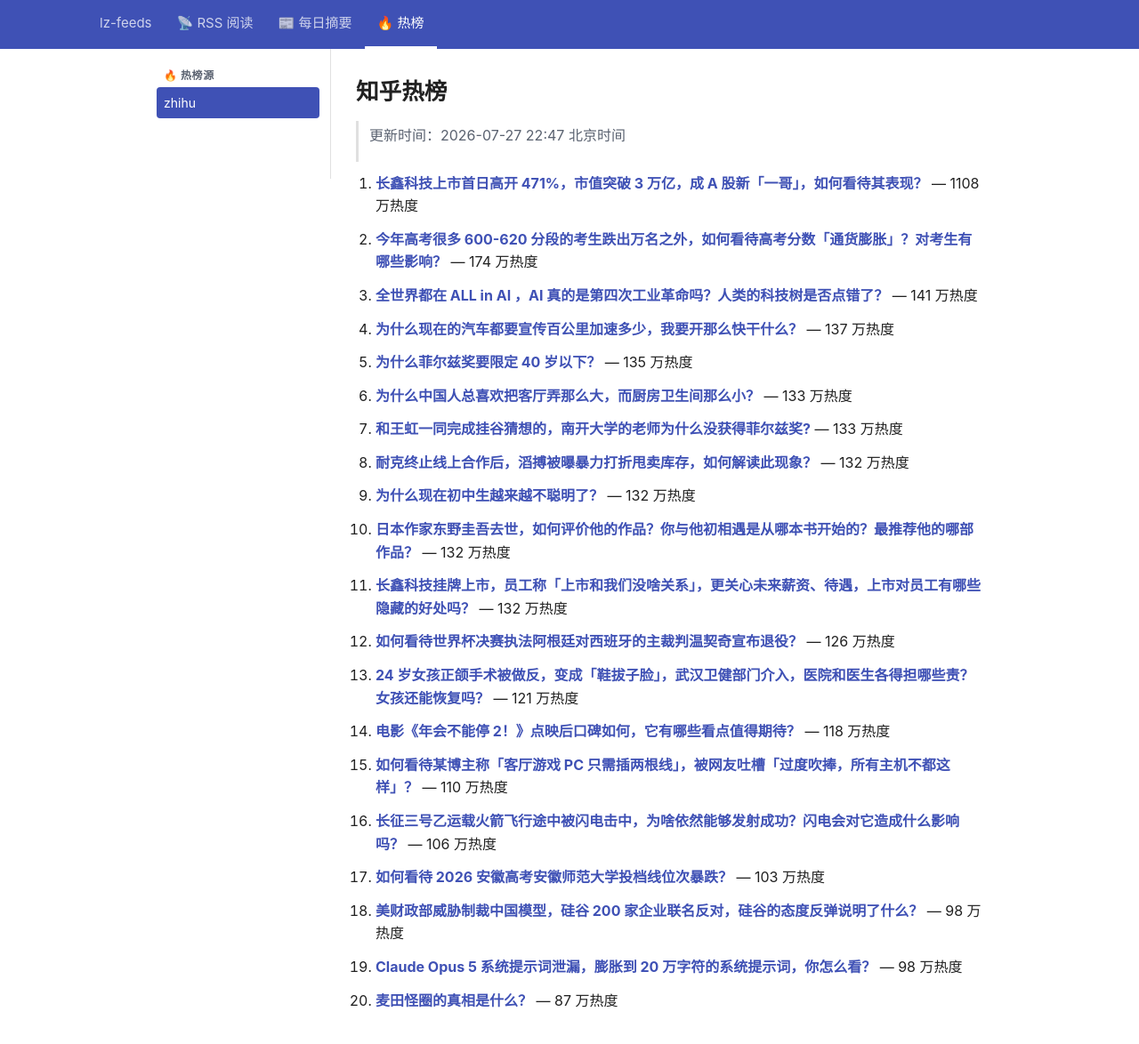
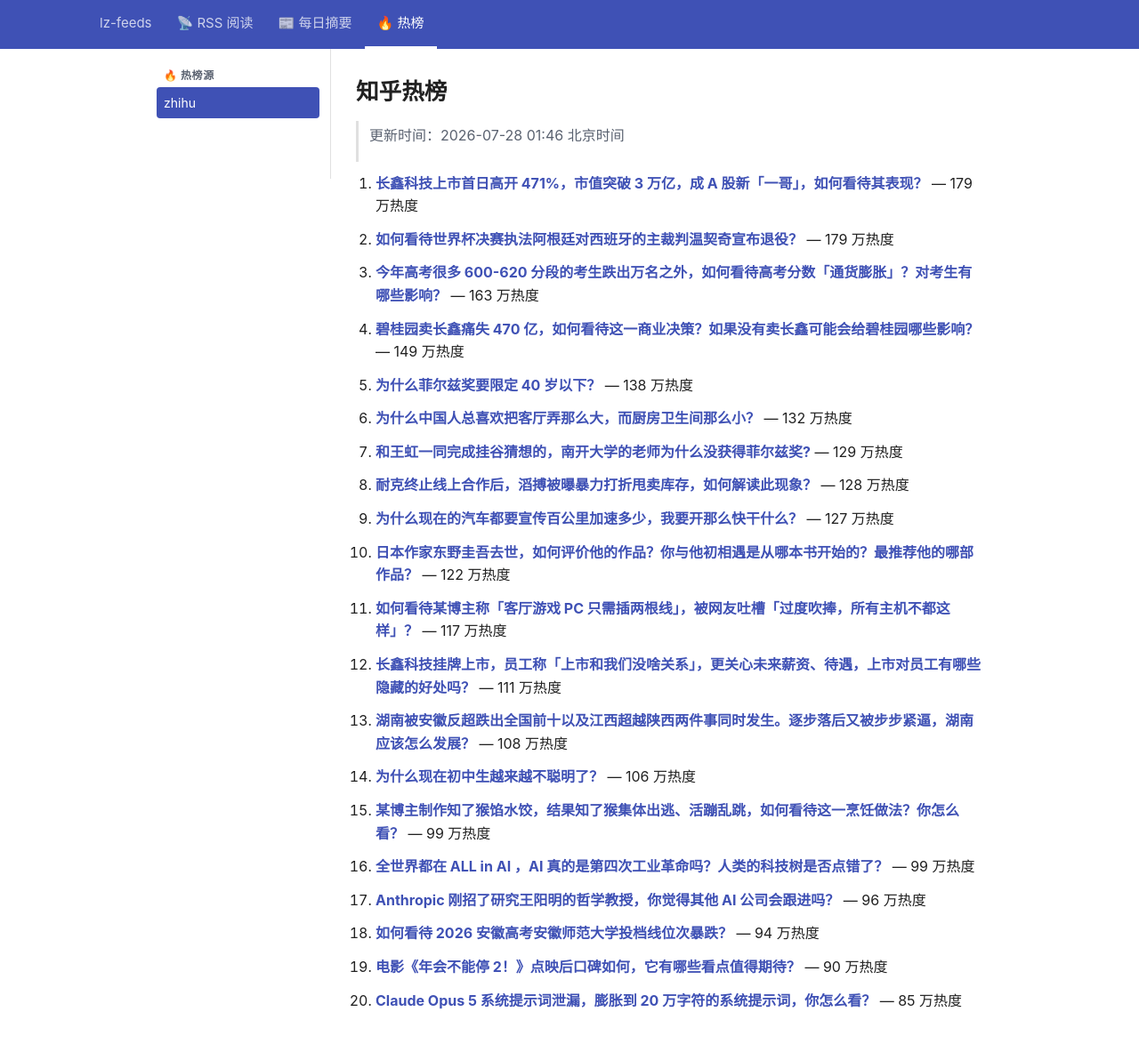
Before and after one commit to lizhang0101/lz-feeds, a Jekyll site: the page built from _hotlist/zhihu.md, in a window 1280 px wide and 1202 px high. Shown: the top 1174 px of the window at 89% size. Built offline with Jekyll 4.4.1, drawn with Linux system fonts in a browser that asks for light colours.

Commit message:
hotlist: 2026-07-27T17:46Z

```diff
--- a/_hotlist/zhihu.md
+++ b/_hotlist/zhihu.md
@@ -1,48 +1,48 @@
 ---
-updated: 2026-07-27 22:47 北京时间
+updated: 2026-07-28 01:46 北京时间
 count: 20
 ---
 
 # 知乎热榜
 
-> 更新时间：2026-07-27 22:47 北京时间
+> 更新时间：2026-07-28 01:46 北京时间
 
-1. **[长鑫科技上市首日高开 471%，市值突破 3 万亿，成 A 股新「一哥」，如何看待其表现？](https://www.zhihu.com/question/2065005981617107684)** — 1108 万热度
+1. **[长鑫科技上市首日高开 471%，市值突破 3 万亿，成 A 股新「一哥」，如何看待其表现？](https://www.zhihu.com/question/2065005981617107684)** — 179 万热度
 
-2. **[今年高考很多 600-620 分段的考生跌出万名之外，如何看待高考分数「通货膨胀」？对考生有哪些影响？](https://www.zhihu.com/question/2065009083904742875)** — 174 万热度
+2. **[如何看待世界杯决赛执法阿根廷对西班牙的主裁判温契奇宣布退役？](https://www.zhihu.com/question/2065059989778076694)** — 179 万热度
 
-3. **[全世界都在 ALL in AI ，AI 真的是第四次工业革命吗？人类的科技树是否点错了？](https://www.zhihu.com/question/2052464126996353859)** — 141 万热度
+3. **[今年高考很多 600-620 分段的考生跌出万名之外，如何看待高考分数「通货膨胀」？对考生有哪些影响？](https://www.zhihu.com/question/2065009083904742875)** — 163 万热度
 
-4. **[为什么现在的汽车都要宣传百公里加速多少，我要开那么快干什么？](https://www.zhihu.com/question/2024602270579323820)** — 137 万热度
+4. **[碧桂园卖长鑫痛失 470 亿，如何看待这一商业决策？如果没有卖长鑫可能会给碧桂园哪些影响？](https://www.zhihu.com/question/2065124091686646367)** — 149 万热度
 
-5. **[为什么菲尔兹奖要限定 40 岁以下？](https://www.zhihu.com/question/2063877643347481540)** — 135 万热度
+5. **[为什么菲尔兹奖要限定 40 岁以下？](https://www.zhihu.com/question/2063877643347481540)** — 138 万热度
 
-6. **[为什么中国人总喜欢把客厅弄那么大，而厨房卫生间那么小？](https://www.zhihu.com/question/1997358863511470900)** — 133 万热度
+6. **[为什么中国人总喜欢把客厅弄那么大，而厨房卫生间那么小？](https://www.zhihu.com/question/1997358863511470900)** — 132 万热度
 
-7. **[和王虹一同完成挂谷猜想的，南开大学的老师为什么没获得菲尔兹奖?](https://www.zhihu.com/question/2064156513028117185)** — 133 万热度
+7. **[和王虹一同完成挂谷猜想的，南开大学的老师为什么没获得菲尔兹奖?](https://www.zhihu.com/question/2064156513028117185)** — 129 万热度
 
-8. **[耐克终止线上合作后，滔搏被曝暴力打折甩卖库存，如何解读此现象？](https://www.zhihu.com/question/2064176396658807069)** — 132 万热度
+8. **[耐克终止线上合作后，滔搏被曝暴力打折甩卖库存，如何解读此现象？](https://www.zhihu.com/question/2064176396658807069)** — 128 万热度
 
-9. **[为什么现在初中生越来越不聪明了？](https://www.zhihu.com/question/2064669154007947156)** — 132 万热度
+9. **[为什么现在的汽车都要宣传百公里加速多少，我要开那么快干什么？](https://www.zhihu.com/question/2024602270579323820)** — 127 万热度
 
-10. **[日本作家东野圭吾去世，如何评价他的作品？你与他初相遇是从哪本书开始的？最推荐他的哪部作品？](https://www.zhihu.com/question/2065093746111112018)** — 132 万热度
+10. **[日本作家东野圭吾去世，如何评价他的作品？你与他初相遇是从哪本书开始的？最推荐他的哪部作品？](https://www.zhihu.com/question/2065093746111112018)** — 122 万热度
 
-11. **[长鑫科技挂牌上市，员工称「上市和我们没啥关系」，更关心未来薪资、待遇，上市对员工有哪些隐藏的好处吗？](https://www.zhihu.com/question/2064980903453881609)** — 132 万热度
+11. **[如何看待某博主称「客厅游戏 PC 只需插两根线」，被网友吐槽「过度吹捧，所有主机不都这样」？](https://www.zhihu.com/question/2064715385044199014)** — 117 万热度
 
-12. **[如何看待世界杯决赛执法阿根廷对西班牙的主裁判温契奇宣布退役？](https://www.zhihu.com/question/2065059989778076694)** — 126 万热度
+12. **[长鑫科技挂牌上市，员工称「上市和我们没啥关系」，更关心未来薪资、待遇，上市对员工有哪些隐藏的好处吗？](https://www.zhihu.com/question/2064980903453881609)** — 111 万热度
 
-13. **[24 岁女孩正颌手术被做反，变成「鞋拔子脸」，武汉卫健部门介入，医院和医生各得担哪些责？女孩还能恢复吗？](https://www.zhihu.com/question/2064692382461685795)** — 121 万热度
+13. **[湖南被安徽反超跌出全国前十以及江西超越陕西两件事同时发生。逐步落后又被步步紧逼，湖南应该怎么发展？](https://www.zhihu.com/question/2064849542147748410)** — 108 万热度
 
-14. **[电影《年会不能停 2！》点映后口碑如何，它有哪些看点值得期待？](https://www.zhihu.com/question/2064285305331627552)** — 118 万热度
+14. **[为什么现在初中生越来越不聪明了？](https://www.zhihu.com/question/2064669154007947156)** — 106 万热度
 
-15. **[如何看待某博主称「客厅游戏 PC 只需插两根线」，被网友吐槽「过度吹捧，所有主机不都这样」？](https://www.zhihu.com/question/2064715385044199014)** — 110 万热度
+15. **[某博主制作知了猴馅水饺，结果知了猴集体出逃、活蹦乱跳，如何看待这一烹饪做法？你怎么看？](https://www.zhihu.com/question/2064478848314335618)** — 99 万热度
 
-16. **[长征三号乙运载火箭飞行途中被闪电击中，为啥依然能够发射成功？闪电会对它造成什么影响吗？](https://www.zhihu.com/question/2064118277723219491)** — 106 万热度
+16. **[全世界都在 ALL in AI ，AI 真的是第四次工业革命吗？人类的科技树是否点错了？](https://www.zhihu.com/question/2052464126996353859)** — 99 万热度
 
-17. **[如何看待 2026 安徽高考安徽师范大学投档线位次暴跌？](https://www.zhihu.com/question/2064347921571648296)** — 103 万热度
+17. **[Anthropic 刚招了研究王阳明的哲学教授，你觉得其他 AI 公司会跟进吗？](https://www.zhihu.com/question/2058547288499119870)** — 96 万热度
 
-18. **[美财政部威胁制裁中国模型，硅谷 200 家企业联名反对，硅谷的态度反弹说明了什么？](https://www.zhihu.com/question/2064030510549054193)** — 98 万热度
+18. **[如何看待 2026 安徽高考安徽师范大学投档线位次暴跌？](https://www.zhihu.com/question/2064347921571648296)** — 94 万热度
 
-19. **[Claude Opus 5 系统提示词泄漏，膨胀到 20 万字符的系统提示词，你怎么看？](https://www.zhihu.com/question/2064349598202779354)** — 98 万热度
+19. **[电影《年会不能停 2！》点映后口碑如何，它有哪些看点值得期待？](https://www.zhihu.com/question/2064285305331627552)** — 90 万热度
 
-20. **[麦田怪圈的真相是什么？](https://www.zhihu.com/question/22294325)** — 87 万热度
+20. **[Claude Opus 5 系统提示词泄漏，膨胀到 20 万字符的系统提示词，你怎么看？](https://www.zhihu.com/question/2064349598202779354)** — 85 万热度
```
